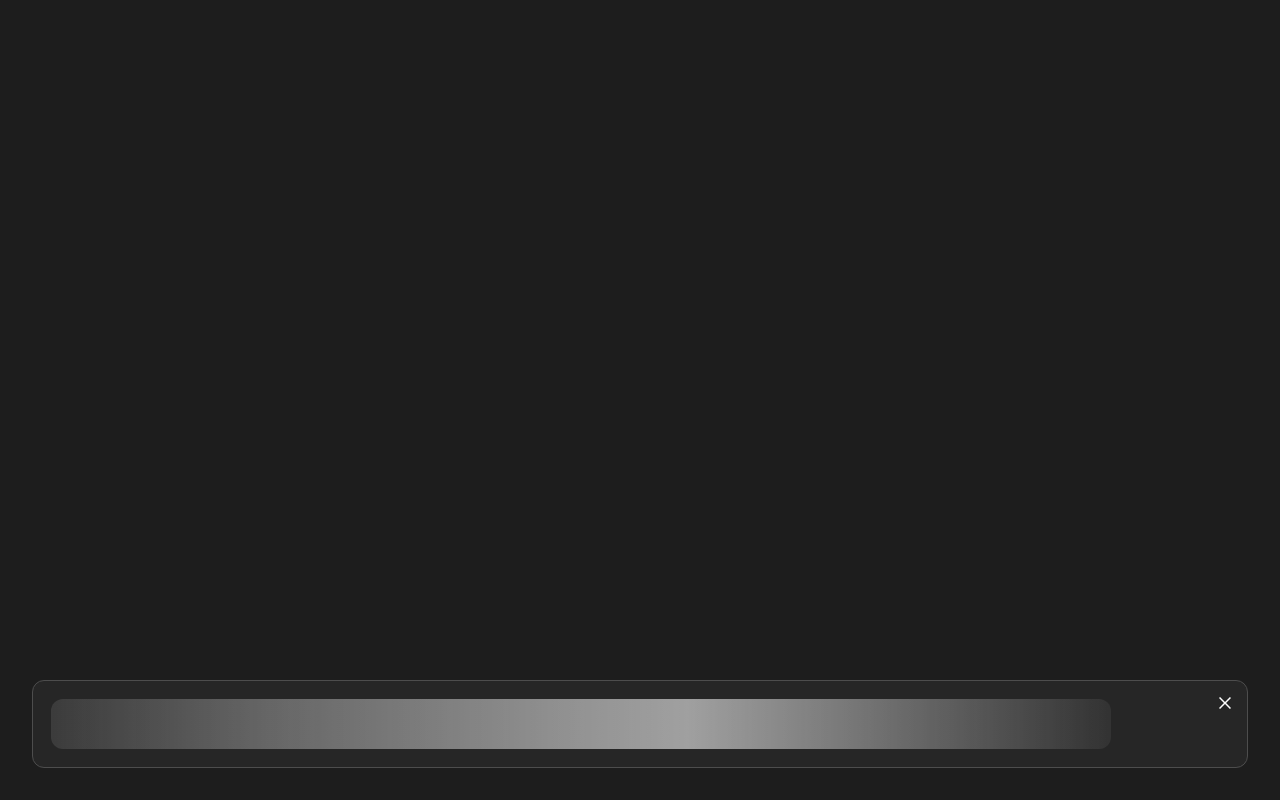
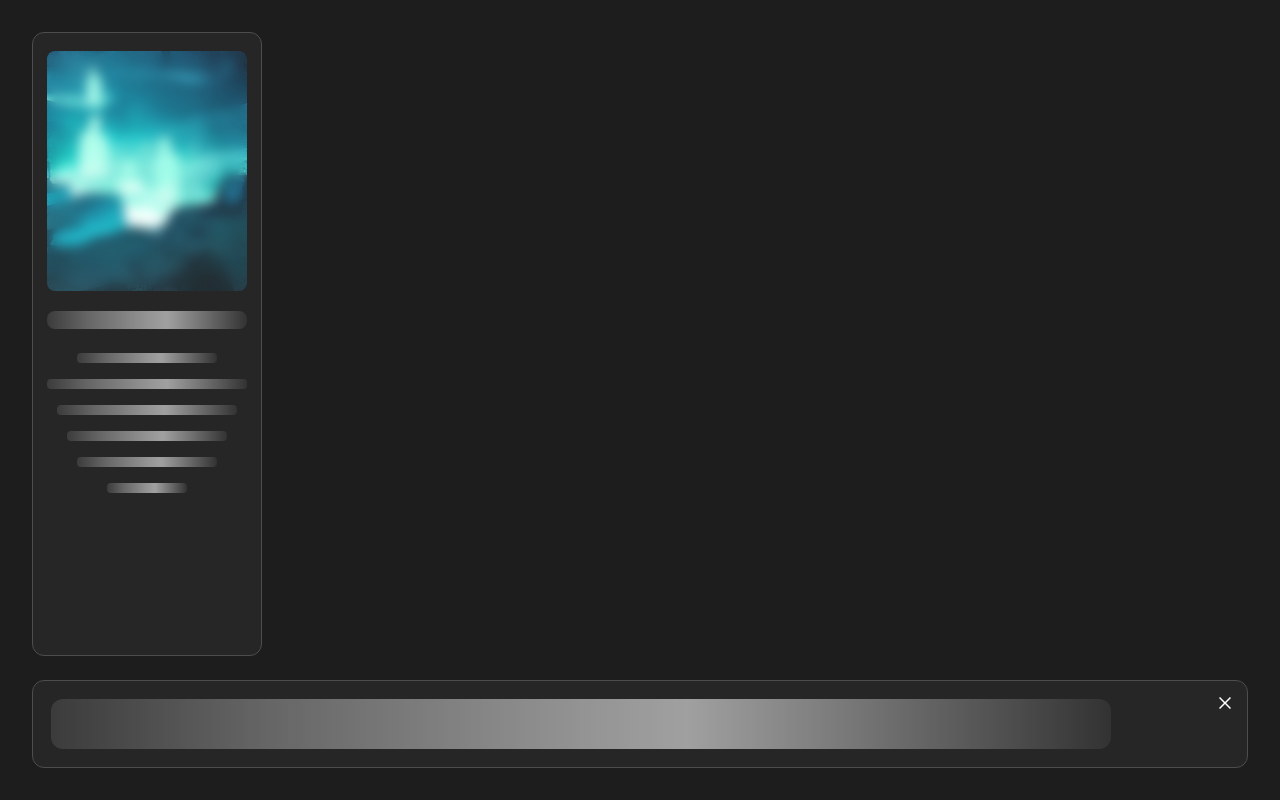
Before and after one commit to wd21th/inventory, a Vue app: page / in a window 1280 px wide. Built offline with nearby package versions, Linux system fonts and the light colour scheme.

Commit message:
левый сайдбар

```diff
--- a/src/App.vue
+++ b/src/App.vue
@@ -9,7 +9,22 @@
   <div class="screen">
     <div class="screen__wrapper">
       <div class="screen__content">
-        <div class="left-sidebar"></div>
+        <div class="left-sidebar">
+          <div class="left-sidebar__image">
+            <img src="./assets/images/left-bar.png" alt="image">
+          </div>
+          <div class="left-sidebar__info info">
+            <div class="info__title sceleton"></div>
+            <div class="info__description">
+              <div class="info__description-item sceleton"></div>
+              <div class="info__description-item sceleton"></div>
+              <div class="info__description-item sceleton"></div>
+              <div class="info__description-item sceleton"></div>
+              <div class="info__description-item sceleton"></div>
+              <div class="info__description-item sceleton"></div>
+            </div>
+          </div>
+        </div>
         <div class="inventory"></div>
       </div>
       <footer class="screen__footer footer">
@@ -47,7 +62,66 @@ html {
 
 }
 
-.inventory{}.left-sidebar{}.screen{
+.inventory{}.left-sidebar{
+  background: #262626;
+  border: 1px solid #4D4D4D;
+  border-radius: 12px;
+  padding: 18px 14px;
+  margin-right: 24px;
+  &__image{
+    margin-bottom: 20px;
+    position: relative;
+    // after element
+    &::after{
+      content: '';
+      position: absolute;
+      top: 0;
+      left: 0;
+      width: 100%;
+      height: 100%;
+
+      background: rgba(255, 255, 255, 0.1);
+      backdrop-filter: blur(6px);
+      border-radius: 8px;
+
+    }
+  }
+
+  .info{&__description{
+
+    display: flex;
+    flex-direction: column;
+    align-items: center;
+  }&__description-item{
+    height: 10px;
+    border-radius: 4px;
+    margin-bottom: 16px;
+  }
+  &__description-item:nth-child(1){
+    width: 70%;
+  }
+  &__description-item:nth-child(2){
+    width: 100%;
+  }
+  &__description-item:nth-child(3){
+    width: 90%;
+  }
+  &__description-item:nth-child(4){
+    width: 80%;
+  }
+  &__description-item:nth-child(5){
+    width: 70%;
+  }
+  &__description-item:nth-child(6){
+    width: 40%;
+  }
+
+  &__title{
+    height: 18px;
+    border-radius: 8px;
+    margin-bottom: 24px;
+  }}.left-sidebar{&__info{}}
+}.screen{
   // full screen
   width: 100vw;
   height: 100vh;
@@ -66,6 +140,7 @@ html {
     display: flex;
     flex-direction: row;
     flex-grow: 1;
+    margin-bottom: 24px;
   }&__footer{
     background: #262626;
     /* Primary Border */
```
Also changed, not shown: src/assets/images/left-bar.png (added).
